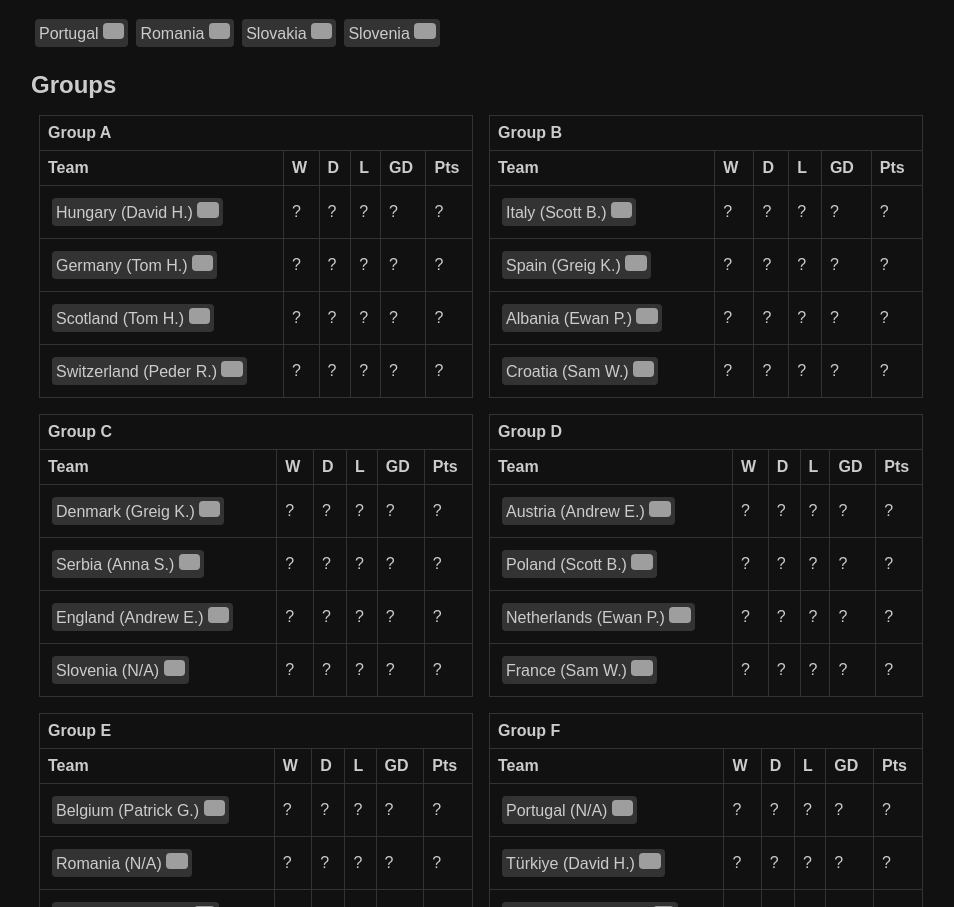
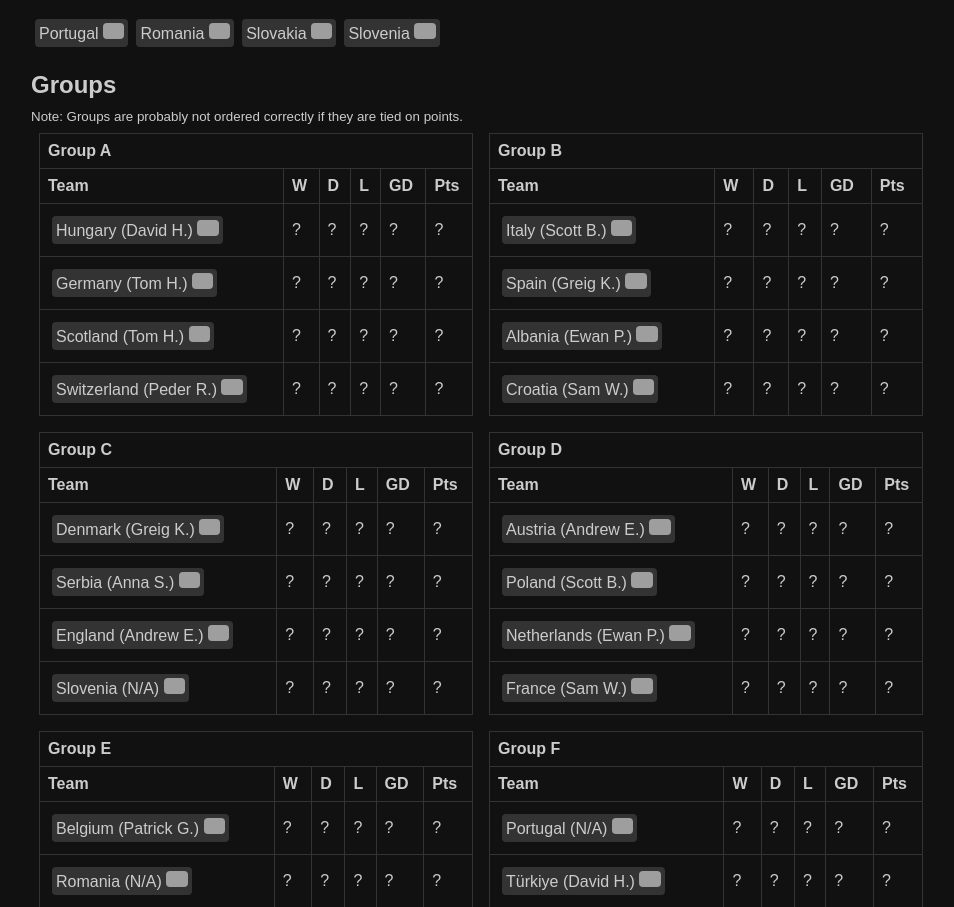
Before and after one commit to andyewen/euros-sweeper-2024, a Vue app: page / in a window 1280 px wide. Shown: the part 801-1708 px from the top of the page, without its empty margins (159-1113 px from the left). Built offline with nearby package versions, Linux system fonts and the light colour scheme; no server answers; grey boxes are pictures that could not be loaded.

Commit message:
Add message about group ties.

```diff
--- a/src/App.vue
+++ b/src/App.vue
@@ -75,6 +75,9 @@
 
 
     <h2 class="groups-header">Groups</h2>
+    <div>
+      <small>Note: Groups are probably not ordered correctly if they are tied on points.</small>
+    </div>
     <GroupTable
       v-for="group in groups"
       :key="group.code"
```
